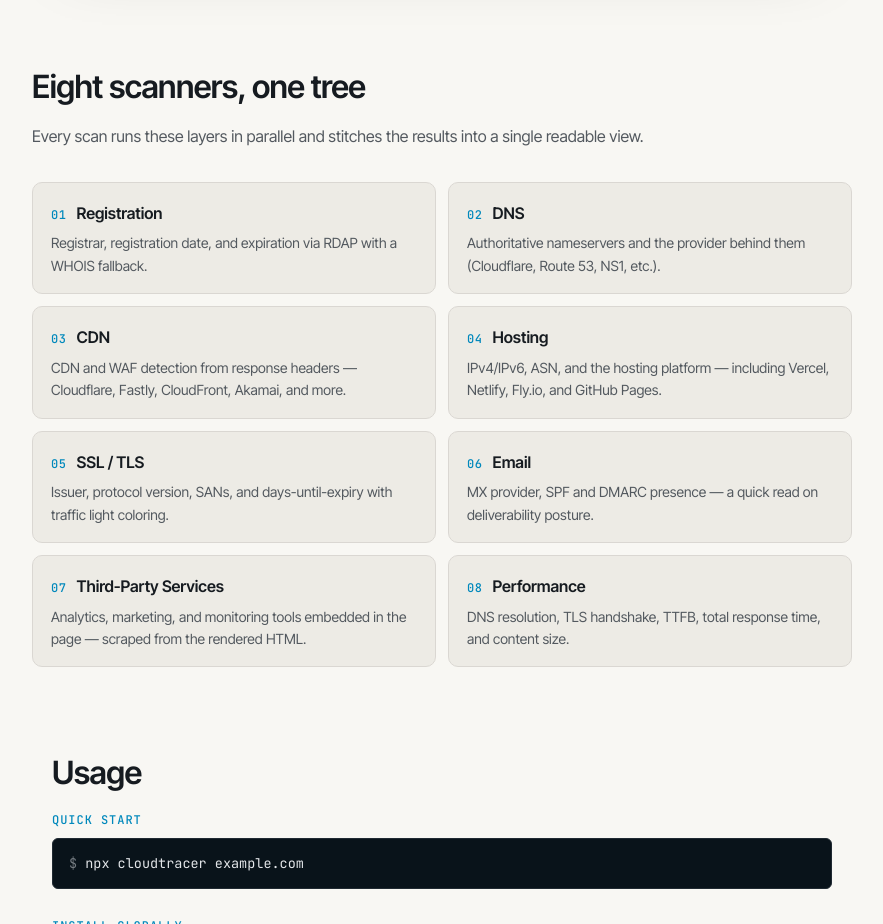
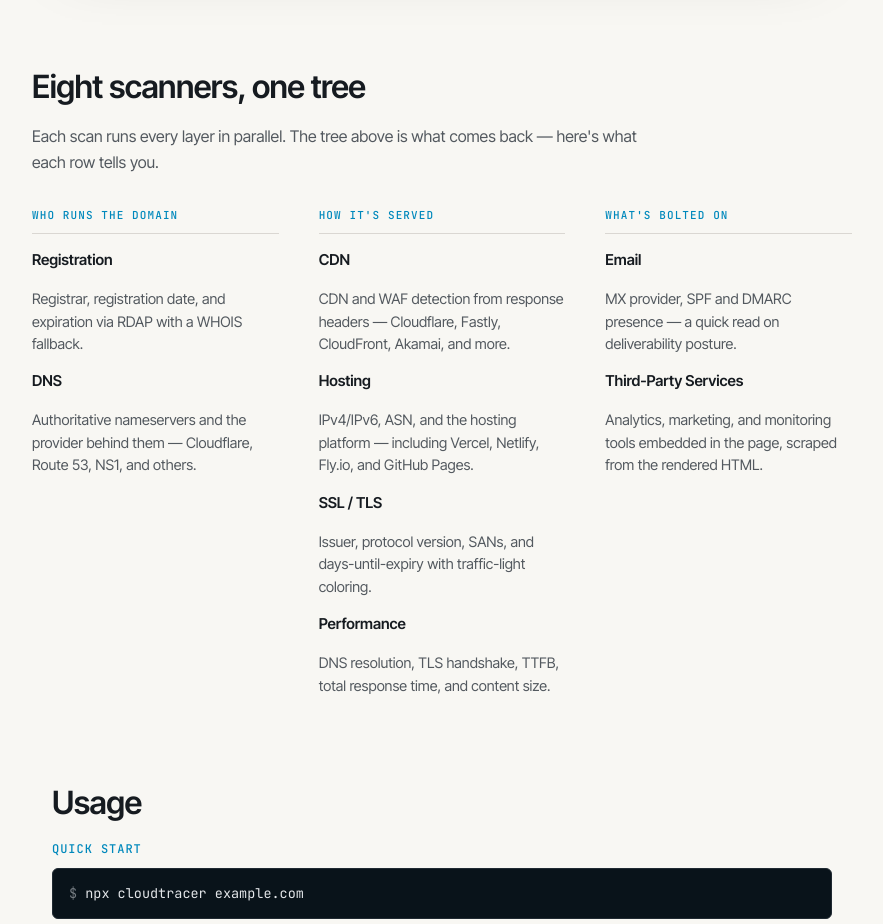
Before and after one commit to timothyjordan/cloudtracer, a website: page docs/index.html in a window 1280 px wide. Shown: the part 1360-2284 px from the top of the page, without its empty margins (198-1081 px from the left). Drawn offline with Linux system fonts and the light colour scheme.

Commit message:
Restructure feature section into three semantic groups
Replace the 8-up identical-card grid with three semantic groups —
"Who runs the domain", "How it's served", "What's bolted on" — each as
a definition list. The terminal demo above is the centerpiece; this
section now reads as legend rather than as a separate feature wall.

Drops two impeccable absolute-ban hits (identical card grids and the
soft hero-metric template).

Refs TJ-268.

```diff
--- a/docs/index.html
+++ b/docs/index.html
@@ -147,68 +147,69 @@
       <section class="features container" id="features" aria-labelledby="features-title">
         <h2 id="features-title">Eight scanners, one tree</h2>
         <p class="section-lede">
-          Every scan runs these layers in parallel and stitches the results into
-          a single readable view.
+          Each scan runs every layer in parallel. The tree above is what comes
+          back — here's what each row tells you.
         </p>
 
-        <ul class="feature-grid" role="list">
-          <li class="feature-card">
-            <h3><span class="feature-prompt">01</span> Registration</h3>
-            <p>
-              Registrar, registration date, and expiration via RDAP with a WHOIS
-              fallback.
-            </p>
-          </li>
-          <li class="feature-card">
-            <h3><span class="feature-prompt">02</span> DNS</h3>
-            <p>
-              Authoritative nameservers and the provider behind them
-              (Cloudflare, Route 53, NS1, etc.).
-            </p>
-          </li>
-          <li class="feature-card">
-            <h3><span class="feature-prompt">03</span> CDN</h3>
-            <p>
-              CDN and WAF detection from response headers — Cloudflare, Fastly,
-              CloudFront, Akamai, and more.
-            </p>
-          </li>
-          <li class="feature-card">
-            <h3><span class="feature-prompt">04</span> Hosting</h3>
-            <p>
-              IPv4/IPv6, ASN, and the hosting platform — including Vercel,
-              Netlify, Fly.io, and GitHub Pages.
-            </p>
-          </li>
-          <li class="feature-card">
-            <h3><span class="feature-prompt">05</span> SSL / TLS</h3>
-            <p>
-              Issuer, protocol version, SANs, and days-until-expiry with traffic
-              light coloring.
-            </p>
-          </li>
-          <li class="feature-card">
-            <h3><span class="feature-prompt">06</span> Email</h3>
-            <p>
-              MX provider, SPF and DMARC presence — a quick read on deliverability
-              posture.
-            </p>
-          </li>
-          <li class="feature-card">
-            <h3><span class="feature-prompt">07</span> Third-Party Services</h3>
-            <p>
-              Analytics, marketing, and monitoring tools embedded in the page —
-              scraped from the rendered HTML.
-            </p>
-          </li>
-          <li class="feature-card">
-            <h3><span class="feature-prompt">08</span> Performance</h3>
-            <p>
-              DNS resolution, TLS handshake, TTFB, total response time, and
-              content size.
-            </p>
-          </li>
-        </ul>
+        <div class="feature-groups">
+          <section class="feature-group">
+            <h3 class="feature-group-label">Who runs the domain</h3>
+            <dl class="scanner-list">
+              <dt>Registration</dt>
+              <dd>
+                Registrar, registration date, and expiration via RDAP with a
+                WHOIS fallback.
+              </dd>
+              <dt>DNS</dt>
+              <dd>
+                Authoritative nameservers and the provider behind them —
+                Cloudflare, Route 53, NS1, and others.
+              </dd>
+            </dl>
+          </section>
+
+          <section class="feature-group">
+            <h3 class="feature-group-label">How it's served</h3>
+            <dl class="scanner-list">
+              <dt>CDN</dt>
+              <dd>
+                CDN and WAF detection from response headers — Cloudflare,
+                Fastly, CloudFront, Akamai, and more.
+              </dd>
+              <dt>Hosting</dt>
+              <dd>
+                IPv4/IPv6, ASN, and the hosting platform — including Vercel,
+                Netlify, Fly.io, and GitHub Pages.
+              </dd>
+              <dt>SSL / TLS</dt>
+              <dd>
+                Issuer, protocol version, SANs, and days-until-expiry with
+                traffic-light coloring.
+              </dd>
+              <dt>Performance</dt>
+              <dd>
+                DNS resolution, TLS handshake, TTFB, total response time, and
+                content size.
+              </dd>
+            </dl>
+          </section>
+
+          <section class="feature-group">
+            <h3 class="feature-group-label">What's bolted on</h3>
+            <dl class="scanner-list">
+              <dt>Email</dt>
+              <dd>
+                MX provider, SPF and DMARC presence — a quick read on
+                deliverability posture.
+              </dd>
+              <dt>Third-Party Services</dt>
+              <dd>
+                Analytics, marketing, and monitoring tools embedded in the
+                page, scraped from the rendered HTML.
+              </dd>
+            </dl>
+          </section>
+        </div>
       </section>
 
       <section class="usage container" id="usage" aria-labelledby="usage-title">
--- a/docs/styles.css
+++ b/docs/styles.css
@@ -375,52 +375,49 @@ section h2 {
 .features {
   padding: 24px 0 80px;
 }
-.feature-grid {
-  list-style: none;
-  padding: 0;
+.feature-groups {
+  display: grid;
+  grid-template-columns: 1fr;
+  gap: 36px 32px;
+  margin-top: 8px;
+}
+@media (min-width: 880px) {
+  .feature-groups {
+    grid-template-columns: repeat(3, 1fr);
+    gap: 28px 40px;
+  }
+}
+.feature-group {
+  margin: 0;
+}
+.feature-group-label {
+  font-family: var(--font-mono);
+  font-size: 11px;
+  font-weight: 500;
+  letter-spacing: 0.1em;
+  text-transform: uppercase;
+  color: var(--cyan);
+  margin: 0 0 14px;
+  padding-bottom: 8px;
+  border-bottom: 1px solid var(--border);
+}
+.scanner-list {
   margin: 0;
   display: grid;
-  grid-template-columns: 1fr;
-  gap: 12px;
+  gap: 14px;
 }
-@media (min-width: 640px) {
-  .feature-grid {
-    grid-template-columns: repeat(2, 1fr);
-  }
-}
-.feature-card {
-  background: var(--bg-raised);
-  border: 1px solid var(--border);
-  border-radius: var(--radius);
-  padding: 18px 18px 16px;
-  transition: border-color 120ms ease, transform 120ms ease;
-}
-.feature-card:hover {
-  border-color: var(--border-strong);
-  transform: translateY(-1px);
-}
-.feature-card h3 {
-  display: flex;
-  align-items: baseline;
-  gap: 10px;
-  margin: 0 0 6px;
-  font-size: 16px;
+.scanner-list dt {
+  font-size: 15px;
   font-weight: 600;
   letter-spacing: -0.005em;
   color: var(--fg);
+  margin-bottom: 2px;
 }
-.feature-prompt {
-  color: var(--cyan);
-  font-family: var(--font-mono);
-  font-weight: 500;
-  font-size: 12px;
-  letter-spacing: 0.05em;
-}
-.feature-card p {
+.scanner-list dd {
   margin: 0;
   color: var(--fg-muted);
-  font-size: 14px;
-  line-height: 1.6;
+  font-size: 14.5px;
+  line-height: 1.55;
 }
 
 /* Usage */
```
